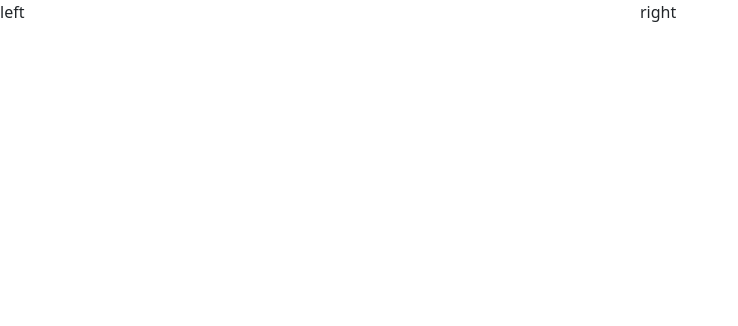
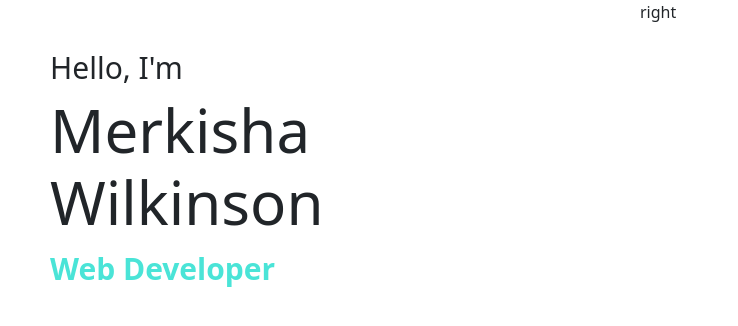
Before and after one commit to mwilk94/Portfolio, a React (Create React App) app in the folder client/: page / in a window 1280 px wide. Shown: the top 326 px of the page, without its empty margins (0-738 px from the left). Built offline with nearby package versions, Linux system fonts and the light colour scheme.

Commit message:
created home begining temp

```diff
--- a/client/src/component/home/Home.css
+++ b/client/src/component/home/Home.css
@@ -11,3 +11,28 @@
 .i-right{
   flex: 1;
 }
+
+.i-left-wrapper{
+  padding: 50px;
+}
+
+.i-intro{
+  font-size: 30px;
+  font-weight: 300;
+}
+
+.i-name{
+  font-size: 60px;
+}
+
+.i-title{
+  height: 50px;
+  overflow: hidden;
+}
+
+.i-title-item{
+  height: 50px;
+  font-size: 30px;
+  font-weight: bold;
+  color: rgb(74, 228, 215);
+}
--- a/client/src/component/home/Home.jsx
+++ b/client/src/component/home/Home.jsx
@@ -4,7 +4,19 @@ import "./Home.css"
 export default function Home() {
   return (
     <div className='i'>
-      <div className="i-left">left</div>
+      <div className="i-left">
+        <div className="i-left-wrapper">
+          <h2 className='i-intro'>Hello, I'm </h2>
+          <h1 className='i-name'>Merkisha Wilkinson</h1>
+          <div className="i-title">
+            <div className="i-title-wrapper">
+              <div className="i-title-item">Web Developer</div>
+              <div className="i-title-item">Web Developer</div>
+              <div className="i-title-item">Web Developer</div>
+            </div>
+          </div>
+        </div>
+      </div>
       <div className="i-right">right</div>
     </div>
   )
```
